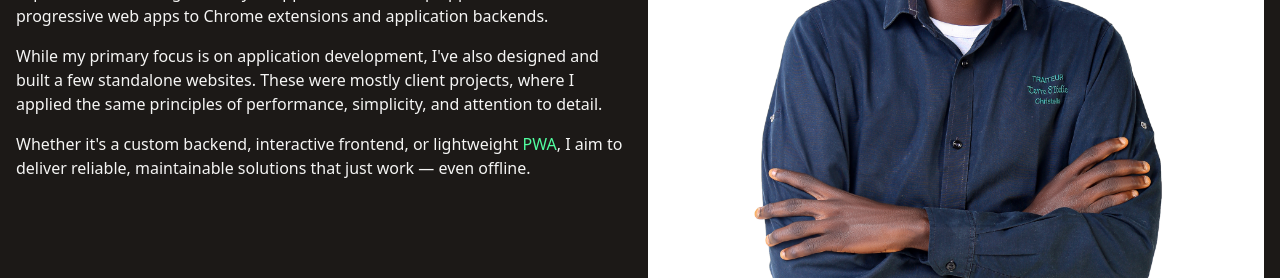
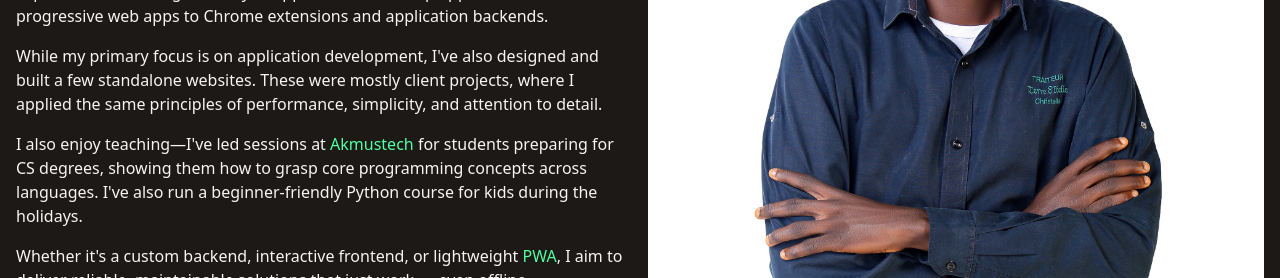
Before and after one commit to sadiqsalau/sadiqsalau-portfolio, a React (Vite) app: page / in a window 1280 px wide. Shown: the part 1140-1418 px from the top of the page. Built offline with nearby package versions, Linux system fonts and the light colour scheme.

Commit message:
feat: Talked about teaching

```diff
--- a/src/components/AboutSection.tsx
+++ b/src/components/AboutSection.tsx
@@ -43,6 +43,16 @@ export default function AboutSection() {
           </p>
 
           <p>
+            I also enjoy teaching—I've led sessions at{" "}
+            <HyperLink target="_blank" href="https://akmustech.com.ng">
+              Akmustech
+            </HyperLink>{" "}
+            for students preparing for CS degrees, showing them how to grasp
+            core programming concepts across languages. I've also run a
+            beginner-friendly Python course for kids during the holidays.
+          </p>
+
+          <p>
             Whether it's a custom backend, interactive frontend, or lightweight{" "}
             <a
               title="Progressive Web App"
```
